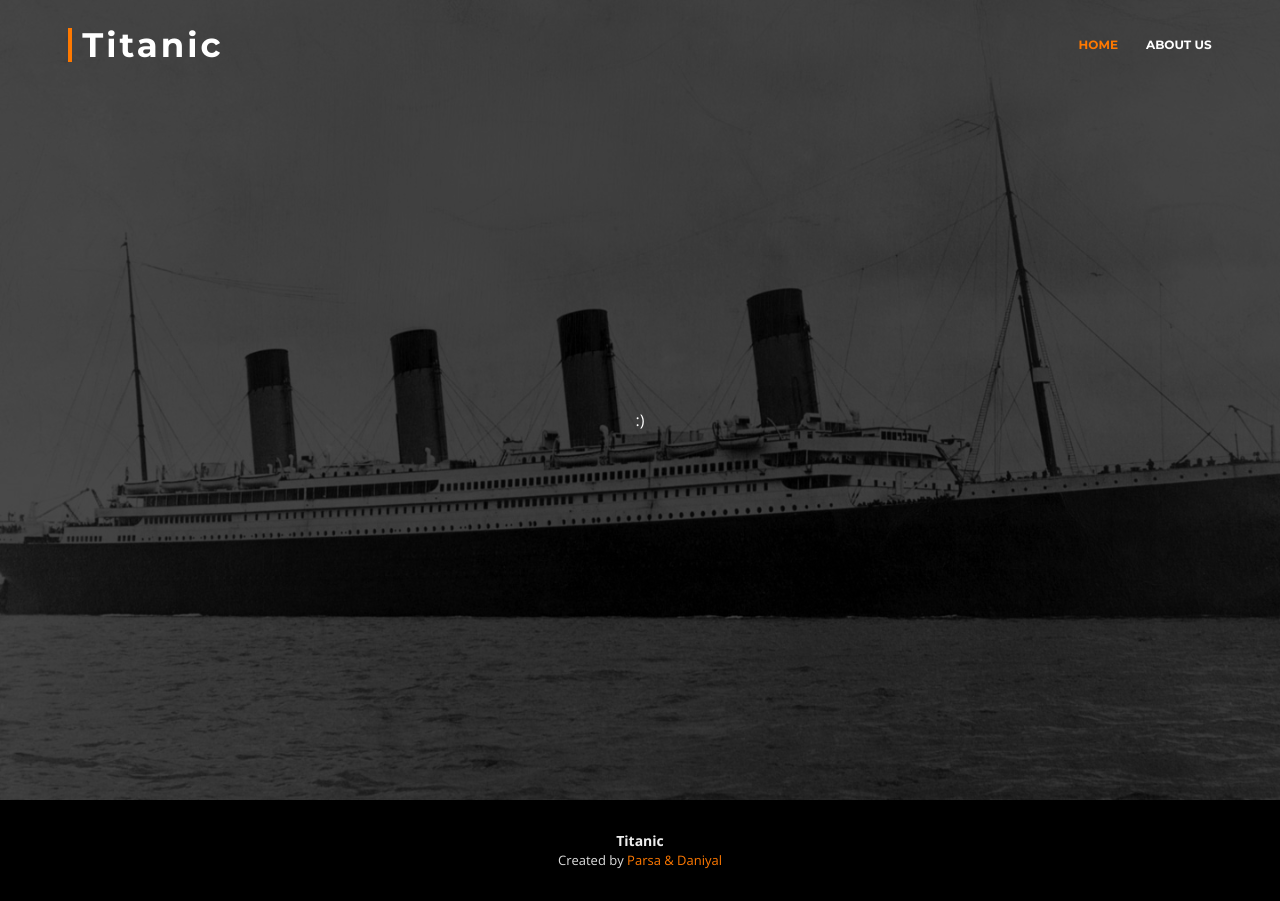
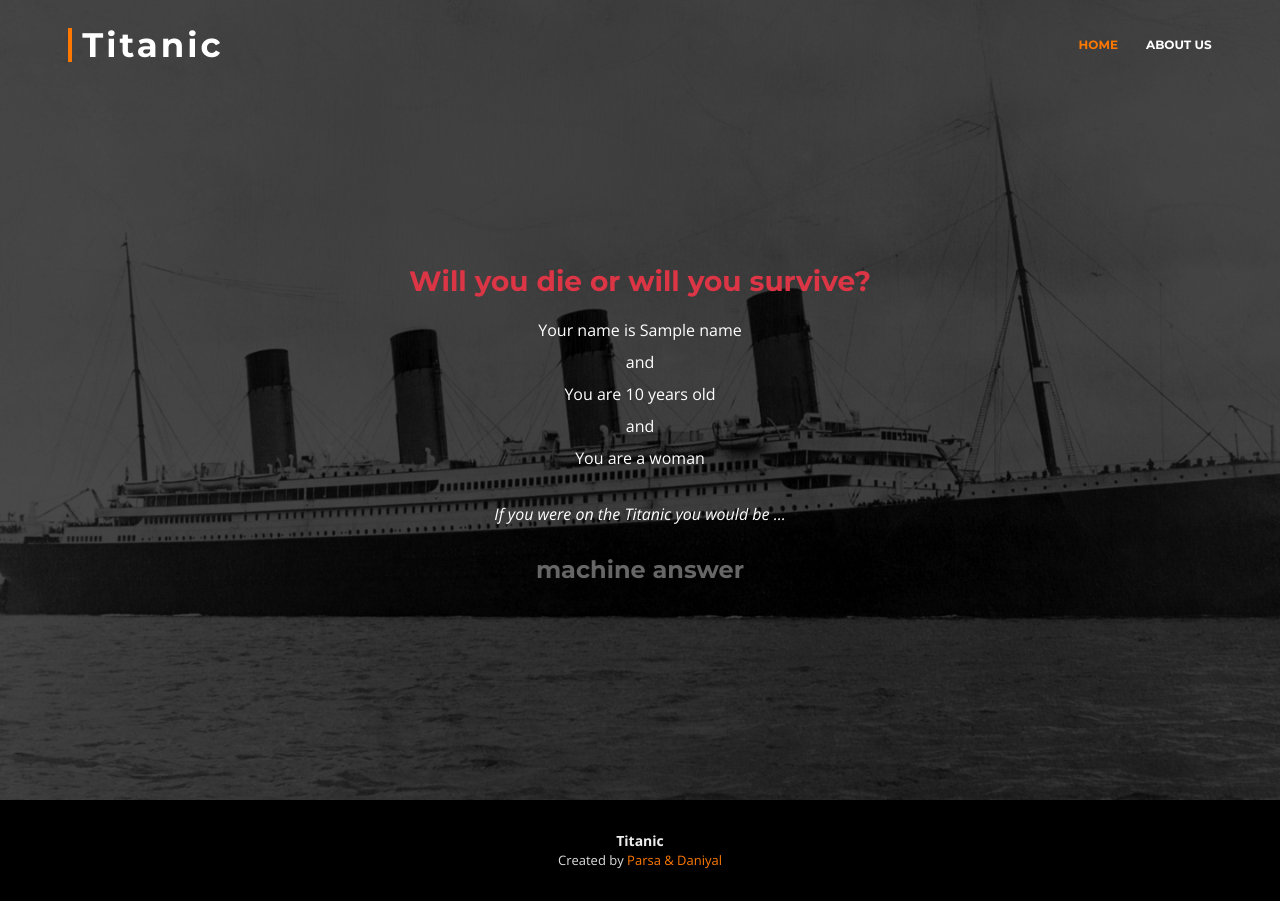
Before and after one commit to mstrgc/titanic, a Django app: template titanic/templates/answer.html in a window 1280 px wide. Run offline with Django 3.2, Linux system fonts and the light colour scheme; the template is opened without the code that fills it: most values are stand-ins (such as "Sample title", 1, 10 or a date in 2020); some libraries are stand-ins or nearby versions.

Commit message:
upgrade answer page

```diff
--- a/titanic/templates/answer.html
+++ b/titanic/templates/answer.html
@@ -4,11 +4,19 @@
 <section id="intro">
 	<div class="intro-container">
 	  <div id="introCarousel" class="carousel slide carousel-fade" data-ride="carousel">
-        <div class="carousel-inner" role="listbox">
-        	<div class="carousel-item active" style="background-image: url({% static 'assets/img/intro-carousel/1.jpg' %})">
+      <div class="carousel-inner" role="listbox">
+        <div class="carousel-item active" style="background-image: url({% static 'assets/img/intro-carousel/1.jpg' %})">
         	<div class="carousel-container">
-            <div class="container row">
-	      			<p>:)</p>
+            <div class="container">
+            	<h3 class="text-center text-danger animate__animated animate__fadeInUp"><b>Will you die or will you survive?</b></h3>
+	      			<p class="my-2 animate__animated animate__fadeInUp">Your name is {{name}}</p>
+	      			<p class="my-2 animate__animated animate__fadeInUp">and</p>
+	      			<p class="my-2 animate__animated animate__fadeInUp">You are {{age}} years old</p>
+	      			<p class="my-2 animate__animated animate__fadeInUp">and</p>
+	      			<p class="my-2 animate__animated animate__fadeInUp">You are a {% if sex == 'Male' %}man{% else %}woman{% endif %}</p>
+	      			<br>
+	      			<p class="orange animate__animated animate__fadeInUp"><i>If you were on the Titanic you would be ...</i></p>
+	      			<h4 class="text-center animate__animated animate__fadeInUp"><b>machine answer</b></h4>
 	    			</div>
 	  			</div>
 				</div>
```
Also changed, not shown: titanic/titanicapp/views.py (+8 -2 lines).
